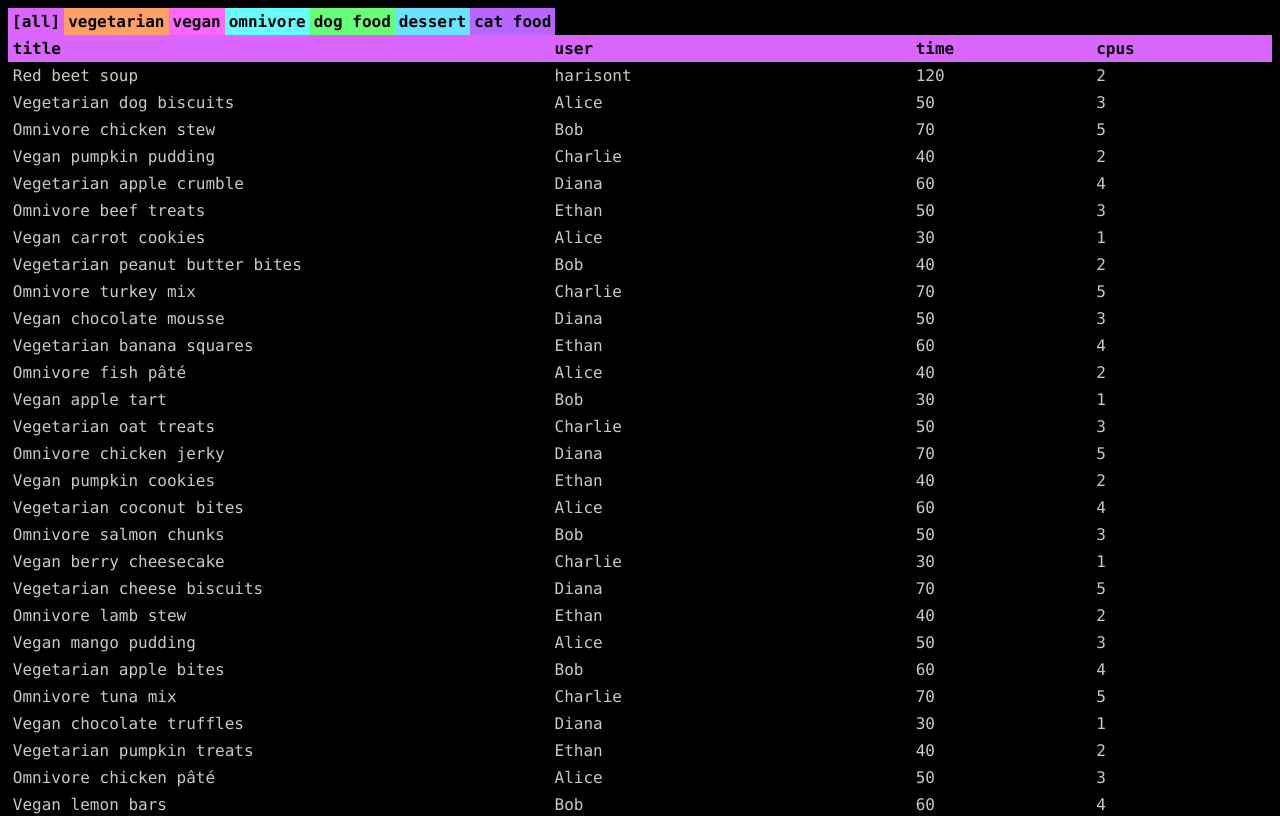
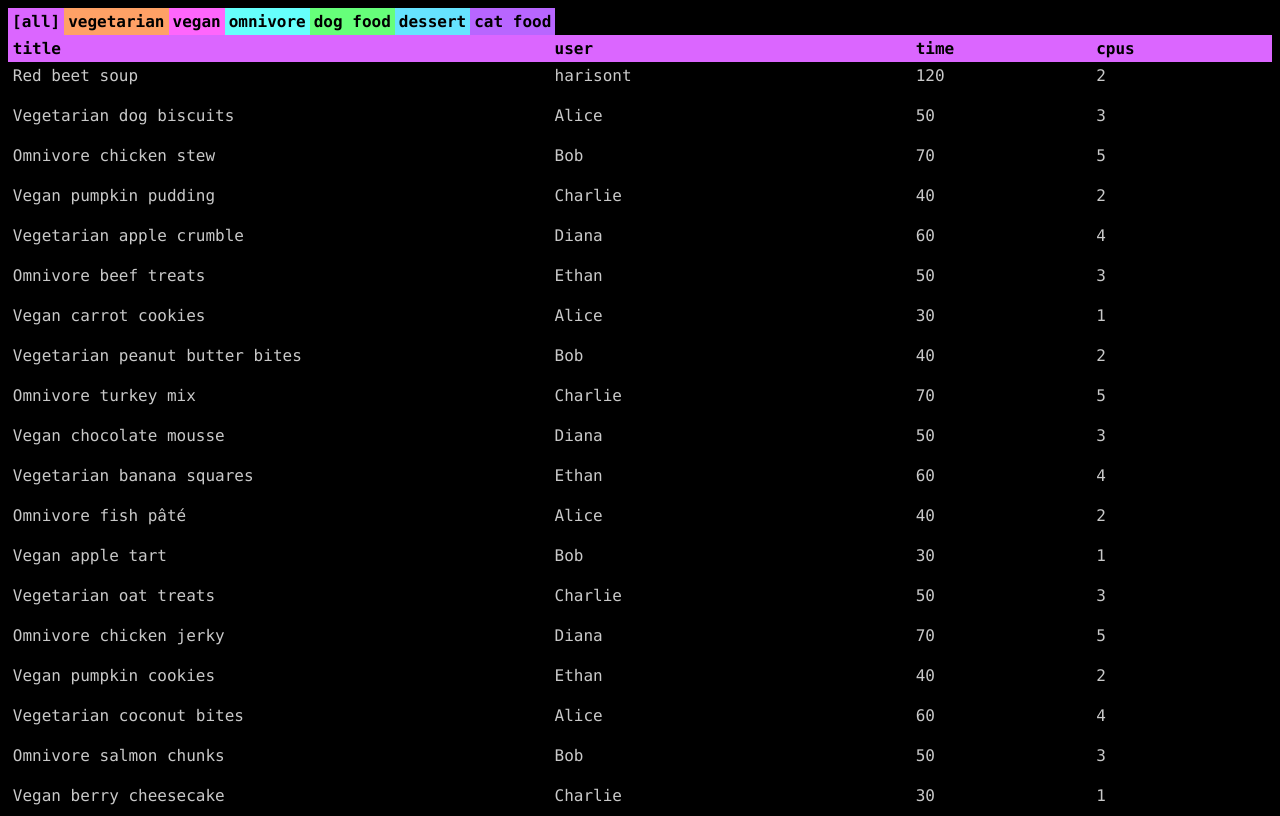
Before and after one commit to rapunschel/concurrent-cooking, a React (Vite) app: page /#/ in a window 1280 px wide. Shown: the top 816 px of the page. Built offline with nearby package versions, Linux system fonts and the light colour scheme.

Commit message:
add navigation by using recipe title + more styling

```diff
--- a/src/components/Terminal.tsx
+++ b/src/components/Terminal.tsx
@@ -1,4 +1,3 @@
-//import { useState } from "react";
 import type React from "react";
 import generateColor from "../utils/generateColor";
 import { useLoaderData, useNavigate } from "react-router";
@@ -21,6 +20,7 @@ export async function loader({ params }: any): Promise<RecipeLoaderType> {
 type RecipeItemProps = {
   recipe: RecipeMetaData;
   style?: React.CSSProperties;
+  onClick?: (text: string) => void;
 };
 
 export default function Terminal() {
@@ -39,6 +39,10 @@ export default function Terminal() {
     navigate(`/${slugify(tag)}`, {
       replace: false,
     });
+  };
+
+  const handleOnRecipeClick = (title: string) => {
+    navigate(`/recipes/${slugify(title)}`);
   };
 
   return (
@@ -65,7 +69,13 @@ export default function Terminal() {
       />
       <div className="recipe-container">
         {recipes.map((recipe, index) => {
-          return <RecipeItem key={index} recipe={recipe} />;
+          return (
+            <RecipeItem
+              key={index}
+              recipe={recipe}
+              onClick={handleOnRecipeClick}
+            />
+          );
         })}
       </div>
     </>
@@ -107,11 +117,20 @@ function TagItem({
   );
 }
 
-function RecipeItem({ recipe, style }: RecipeItemProps) {
+function RecipeItem({ recipe, style, onClick }: RecipeItemProps) {
   const { title, cpus, user, time } = recipe;
   return (
     <>
-      <div className="recipe-item" style={style ?? {}}>
+      <div
+        role="button"
+        tabIndex={0}
+        className="recipe-item"
+        style={style ?? {}}
+        onClick={(event) => {
+          event.stopPropagation();
+          onClick?.(title);
+        }}
+      >
         <p>{title}</p>
         <p>{user}</p>
         <p>{time}</p>
--- a/src/style.css
+++ b/src/style.css
@@ -31,7 +31,9 @@ button {
   .recipe-item > p {
     font-size: 1rem;
   }
-
+  .recipe-item {
+    min-height: 48px;
+  }
   .tag {
     min-height: 48px;
     min-width: 48px;
@@ -74,6 +76,10 @@ button {
     font-size: 1rem;
   }
 
+  .recipe-item {
+    min-height: 40px;
+  }
+
   .recipe-item,
   .terminal-header {
     display: grid;
@@ -87,7 +93,6 @@ button {
   .recipe-item > p {
     font-size: 1rem;
   }
-
   .recipe-item,
   .terminal-header {
     display: grid;
```
